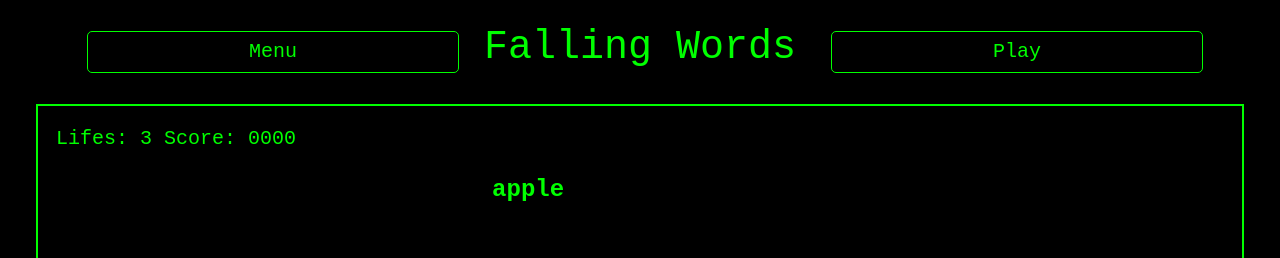
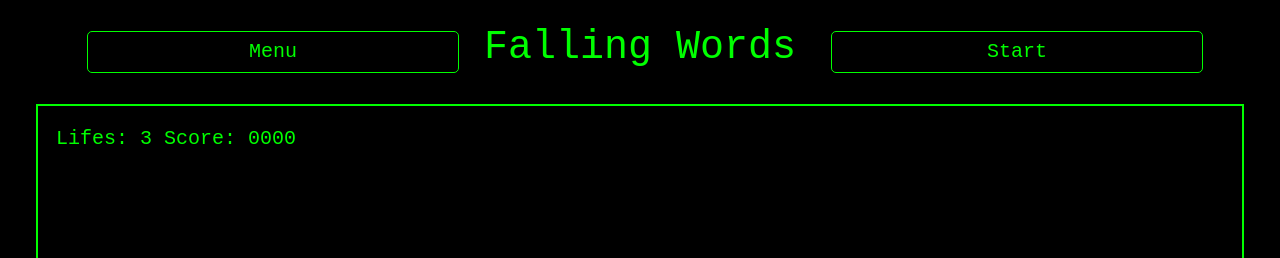
Before and after one commit to NachoVai/falling-words, a React (Vite) app: page / in a window 1280 px wide. Both pictures are taken after a click on the button "Start Game". Shown: the top 258 px of the page. Built offline with nearby package versions, Linux system fonts and the light colour scheme.

Commit message:
fix logic error and create useFallingWords custom hook

```diff
--- a/src/components/Game/Game.tsx
+++ b/src/components/Game/Game.tsx
@@ -1,5 +1,4 @@
 import GameBoard from "./components/GameBoard";
-import GameHeader from "./components/GameHeader";
 import "./game.css";
 
 type GameProps = {
@@ -10,8 +9,7 @@ function Game(props: GameProps) {
   const { onButtonClick } = props;
   return (
     <div className="container-fluid mt-4">
-      <GameHeader onButtonClick={onButtonClick} />
-      <GameBoard />
+      <GameBoard onButtonClick={onButtonClick} />
     </div>
   );
 }
--- a/src/components/Game/components/GameBoard.tsx
+++ b/src/components/Game/components/GameBoard.tsx
@@ -1,35 +1,20 @@
-import React, { useState, useEffect, useRef } from "react";
-const words = ["apple", "banana", "cherry", "date", "elderberry"];
+import React, { useState } from "react";
+import "../game.css";
+import useFallingWords from "../../../hooks/useFallingWords";
+import GameHeader from "./GameHeader";
 
-const getRandomWord = () => {
-  return words[Math.floor(Math.random() * words.length)];
+type GameBoard = {
+  onButtonClick: (buttonName: string) => void;
 };
 
-const GameBoard: React.FC = () => {
-  const [fallingWords, setFallingWords] = useState<
-    { id: number; word: string; left: string; animationDuration: string }[]
-  >([]);
+function GameBoard(props: GameBoard) {
+  const { onButtonClick } = props;
+  const { fallingWords, removeWord, pauseGame, resumeGame, isPaused } =
+    useFallingWords();
   const [userInput, setUserInput] = useState("");
   const [score, setScore] = useState(0);
   const [lifes, setLifes] = useState(3);
-  const [isPaused, setIsPaused] = useState(false);
-  const wordIdRef = useRef(0);
-  const boardRef = useRef<HTMLDivElement>(null);
-
-  useEffect(() => {
-    if (isPaused) return;
-    const interval = setInterval(() => {
-      const newWord = {
-        id: wordIdRef.current++,
-        word: getRandomWord(),
-        left: `${Math.random() * 90}%`,
-        animationDuration: `${Math.random() * 5 + 5}s`,
-      };
-      setFallingWords((prevWords) => [...prevWords, newWord]);
-    }, 2000); // Crea una nueva palabra cada 2 segundos
-
-    return () => clearInterval(interval);
-  }, [isPaused]);
+  console.log({ pauseGame });
 
   const handleInputChange = (e: React.ChangeEvent<HTMLInputElement>) => {
     const { value } = e.target;
@@ -40,9 +25,7 @@ const GameBoard: React.FC = () => {
     );
     if (matchedWord) {
       setScore((prevScore) => prevScore + 100);
-      setFallingWords((prevWords) =>
-        prevWords.filter((word) => word.id !== matchedWord.id)
-      );
+      removeWord(matchedWord.id);
       setUserInput("");
     }
   };
@@ -50,22 +33,26 @@ const GameBoard: React.FC = () => {
   const loseLife = () => {
     setLifes((prevLifes) => prevLifes - 1);
     if (lifes <= 1) {
-      setIsPaused(true);
+      pauseGame();
       alert("Game Over!");
     }
   };
 
   const handleAnimationEnd = (id: number) => {
     if (!isPaused) {
-      setFallingWords((prevWords) =>
-        prevWords.filter((word) => word.id !== id)
-      );
+      removeWord(id);
       loseLife();
     }
   };
 
   return (
-    <div id="game-board" className="m-md-4" ref={boardRef}>
+    <>
+      <GameHeader
+        onButtonClick={onButtonClick}
+        pauseGame={pauseGame}
+        resumeGame={resumeGame}
+      />
+      <div id="game-board" className="m-md-4">
         <div className="board">
           <div id="life-score" className="m-2">
             <span>
@@ -73,16 +60,18 @@ const GameBoard: React.FC = () => {
             </span>
           </div>
           <div id="falling-words">
-          {fallingWords.map(({ id, word, left, animationDuration }) => (
+            {fallingWords.map(
+              ({ id, word, left, animationDuration, animationPlayState }) => (
                 <div
                   key={id}
                   className="falling-word"
-              style={{ left, animationDuration }}
+                  style={{ left, animationDuration, animationPlayState }}
                   onAnimationEnd={() => handleAnimationEnd(id)}
                 >
                   {word}
                 </div>
-          ))}
+              )
+            )}
           </div>
           <input
             type="text"
@@ -93,7 +82,8 @@ const GameBoard: React.FC = () => {
           />
         </div>
       </div>
+    </>
   );
-};
+}
 
 export default GameBoard;
--- a/src/components/Game/components/GameHeader.tsx
+++ b/src/components/Game/components/GameHeader.tsx
@@ -3,11 +3,25 @@ import Button from "../../Button/Button";
 
 type GameHeaderProps = {
   onButtonClick: (buttonName: string) => void;
+  pauseGame: () => void;
+  resumeGame: () => void;
 };
 
 function GameHeader(props: GameHeaderProps) {
-  const { onButtonClick } = props;
-  const [playStopBtn, setPlayStopBtn] = useState("Play");
+  const { onButtonClick, pauseGame, resumeGame } = props;
+  const [playStopBtn, setPlayStopBtn] = useState("Start");
+
+  const handlePlayPauseClick = () => {
+    if (playStopBtn === "Pause") {
+      onButtonClick("Pause");
+      pauseGame();
+      setPlayStopBtn("Play");
+    } else {
+      onButtonClick("Play");
+      resumeGame();
+      setPlayStopBtn("Pause");
+    }
+  };
 
   return (
     <div className="container">
@@ -18,18 +32,7 @@ function GameHeader(props: GameHeaderProps) {
         <h1>Falling Words</h1>
       </div>
       <div className="col col-auto">
-        <Button
-          name={playStopBtn}
-          onClick={() => {
-            if (playStopBtn === "Pause") {
-              onButtonClick("Pause");
-              setPlayStopBtn("Play");
-            } else if (playStopBtn === "Play") {
-              onButtonClick("Play");
-              setPlayStopBtn("Pause");
-            }
-          }}
-        />
+        <Button name={playStopBtn} onClick={handlePlayPauseClick} />
       </div>
     </div>
   );
--- /dev/null
+++ b/src/hooks/useFallingWords.ts
@@ -0,0 +1,59 @@
+import { useState, useEffect, useRef } from "react";
+const words = ["apple", "banana", "cherry", "date", "strawberry"];
+
+const getRandomWord = () => {
+  return words[Math.floor(Math.random() * words.length)];
+};
+
+type FallingWord = {
+  id: number;
+  word: string;
+  left: string;
+  animationDuration: string;
+  animationPlayState: string;
+};
+
+const useFallingWords = () => {
+  const [fallingWords, setFallingWords] = useState<FallingWord[]>([]);
+  const [isPaused, setIsPaused] = useState(true);
+  const wordIdRef = useRef(0);
+
+  useEffect(() => {
+    if (isPaused) return;
+
+    const interval = setInterval(() => {
+      const newWord = {
+        id: wordIdRef.current++,
+        word: getRandomWord(),
+        left: `${Math.random() * 90}%`,
+        animationDuration: `${Math.random() * 5 + 5}s`,
+        animationPlayState: "running",
+      };
+      setFallingWords((prevWords) => [...prevWords, newWord]);
+    }, 2000); // Crea una nueva palabra cada 2 segundos
+
+    return () => {
+      clearInterval(interval);
+    };
+  }, [isPaused]);
+
+  useEffect(() => {
+    setFallingWords((prevWords) =>
+      prevWords.map((id) => ({
+        ...id,
+        animationPlayState: isPaused ? "paused" : "running",
+      }))
+    );
+  }, [isPaused]);
+
+  const removeWord = (id: number) => {
+    setFallingWords((prevWords) => prevWords.filter((word) => word.id !== id));
+  };
+
+  const pauseGame = () => setIsPaused(true);
+  const resumeGame = () => setIsPaused(false);
+
+  return { fallingWords, removeWord, pauseGame, resumeGame, isPaused };
+};
+
+export default useFallingWords;
```
Lines whose indentation alone changed are shown as unchanged.
